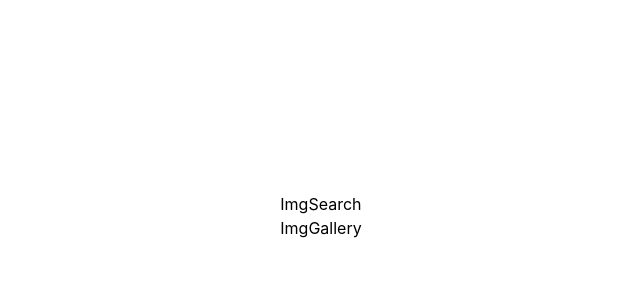
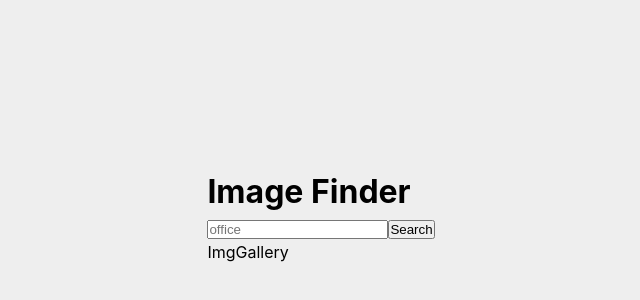
Before and after one commit to bojan-ski/react-image-finder, a React (Vite) app: page / in a window 1280 px wide. Shown: the part 184-484 px from the top of the page, without its empty margins (319-959 px from the left). Built offline with nearby package versions, Linux system fonts and the light colour scheme.

Commit message:
start work on ImgSearch

```diff
--- a/src/components/ImgGallery.jsx
+++ b/src/components/ImgGallery.jsx
@@ -1,3 +1,5 @@
+
+
 const ImgGallery = () => {
   return (
     <div>ImgGallery</div>
--- a/src/components/ImgSearch.jsx
+++ b/src/components/ImgSearch.jsx
@@ -1,11 +1,29 @@
-import { useGlobalContext } from "../context";
+
 
 const ImgSearch = () => {
-    const {hello} = useGlobalContext()
+    const handleSubmit = e => {
+        e.preventDefault()
 
-    console.log(hello);
+        const searchTerm = e.target.elements[0].value.trim()
+
+        if(!searchTerm) return
+
+        console.log(searchTerm);
+    }
+
   return (
-    <div>ImgSearch</div>
+    <div>
+        <h1>
+            Image Finder
+        </h1>
+
+        <form className="search-form" onSubmit={handleSubmit}>
+            <input type="text" className="form-input" name="search" placeholder="office"/>
+            <button type="submit" className="btn">
+                Search
+            </button>
+        </form>
+    </div>
   )
 }
 
--- a/src/context.jsx
+++ b/src/context.jsx
@@ -3,9 +3,9 @@ import { createContext, useContext, useState } from "react";
 const AppContext = createContext()
 
 export const AppProvider = ({ children }) => {
-    const hello = 'hello'
 
-    return <AppContext.Provider value={{ hello }}>
+
+    return <AppContext.Provider value={{  }}>
         {children}
     </AppContext.Provider>
 }
--- a/src/index.css
+++ b/src/index.css
@@ -11,6 +11,7 @@
 }
 
 body {
+  background-color: #eee;
   display: flex;
   justify-content: center;
   align-items: center;
```
